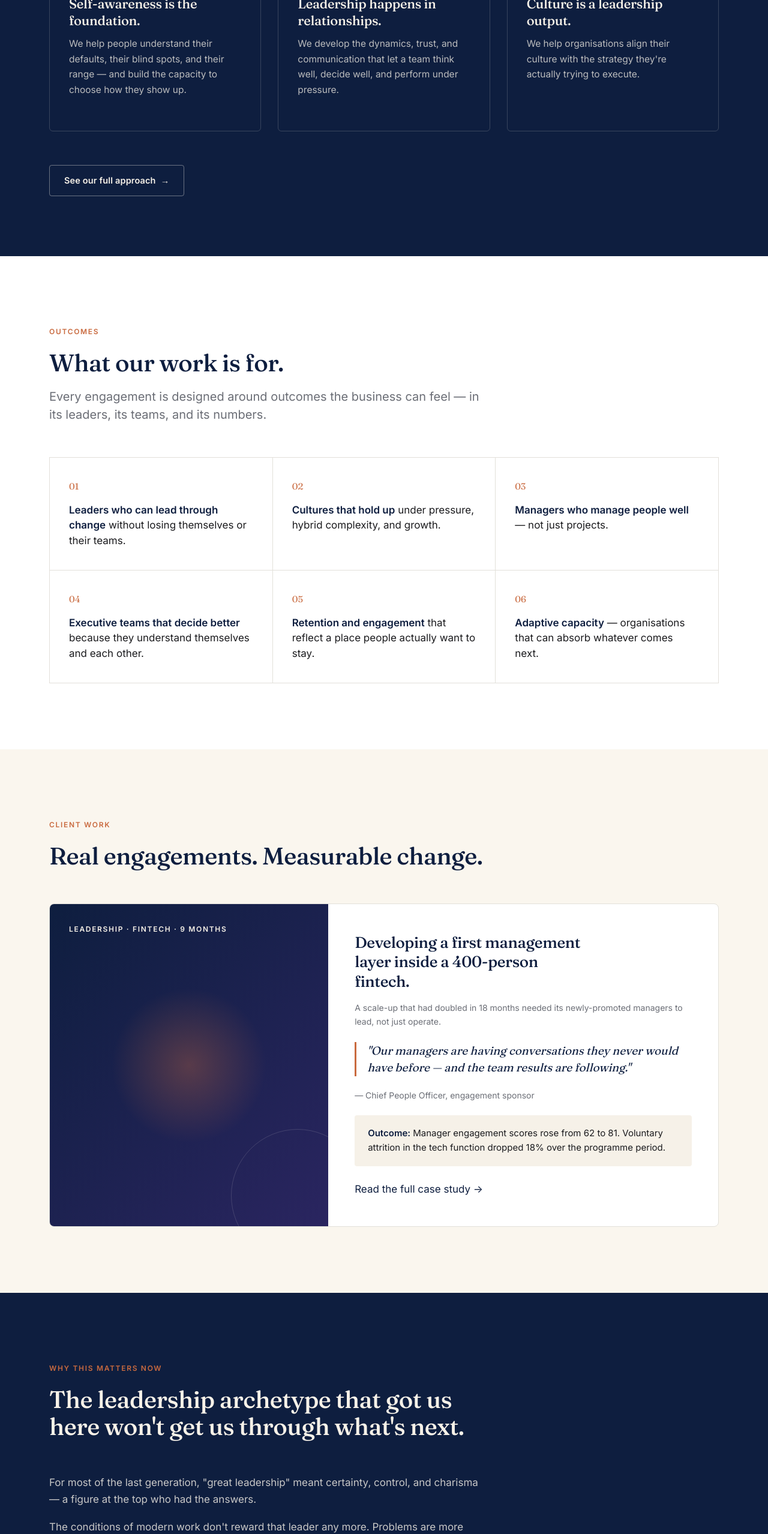
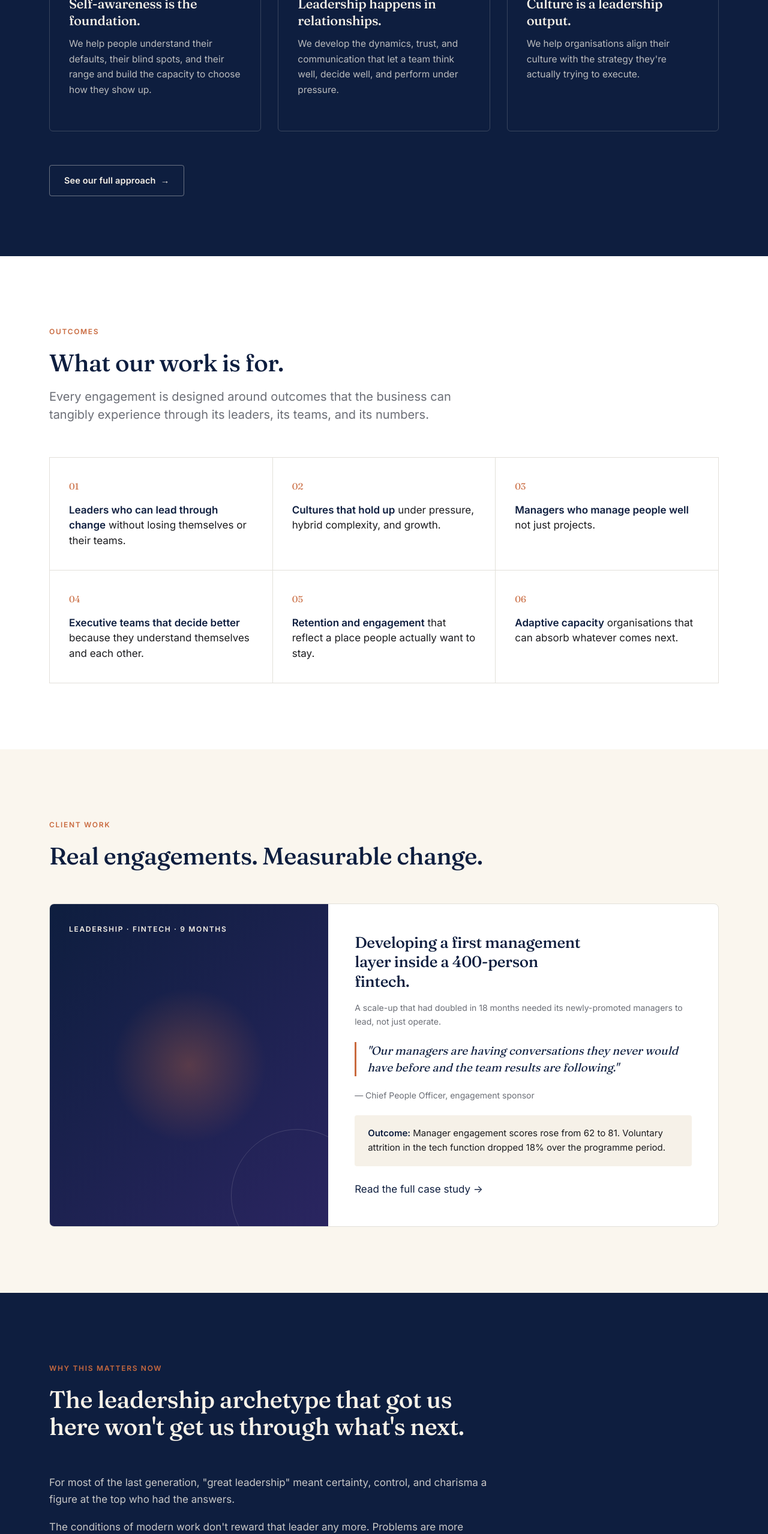
Before and after one commit to successmpowered/successmpowered, a plain HTML site: page index.html in a window 1280 px wide. Shown: the part 3459-6016 px from the top of the page at 60% size. Drawn offline with Linux system fonts and the light colour scheme.

Commit message:
Update index.html

```diff
--- a/index.html
+++ b/index.html
@@ -55,7 +55,7 @@
     <div class="section-head">
       <span class="eyebrow">The work we do</span>
       <h2>The way we work is changing faster than the way we lead.</h2>
-      <p class="lede">Hybrid teams. AI reshaping roles. A new generation of managers running people for the first time. Engagement falling. Middle managers quietly burning out. Boards asking harder questions about culture. The organisations that thrive over the next decade will be the ones whose leaders can meet the moment — and whose cultures let them do their best work.</p>
+      <p class="lede">Hybrid teams. AI reshaping roles. A new generation of managers running people for the first time. Engagement falling. Middle managers quietly burning out. Boards asking harder questions about culture. The organisations that thrive over the next decade will be the ones whose leaders can meet the moment and whose cultures let them do their best work.</p>
     </div>
 
     <div class="grid-3">
@@ -127,7 +127,7 @@
       <div class="card card-dark">
         <div class="card-label">Individual</div>
         <h3>Self-awareness is the foundation.</h3>
-        <p>We help people understand their defaults, their blind spots, and their range — and build the capacity to choose how they show up.</p>
+        <p>We help people understand their defaults, their blind spots, and their range and build the capacity to choose how they show up.</p>
       </div>
       <div class="card card-dark">
         <div class="card-label">Team</div>
@@ -152,16 +152,16 @@
     <div class="section-head">
       <span class="eyebrow">Outcomes</span>
       <h2>What our work is for.</h2>
-      <p class="lede">Every engagement is designed around outcomes the business can feel — in its leaders, its teams, and its numbers.</p>
+      <p class="lede">Every engagement is designed around outcomes that the business can tangibly experience through its leaders, its teams, and its numbers.</p>
     </div>
 
     <div class="outcomes">
       <div class="outcome"><div class="outcome-num">01</div><p><strong>Leaders who can lead through change</strong> without losing themselves or their teams.</p></div>
       <div class="outcome"><div class="outcome-num">02</div><p><strong>Cultures that hold up</strong> under pressure, hybrid complexity, and growth.</p></div>
-      <div class="outcome"><div class="outcome-num">03</div><p><strong>Managers who manage people well</strong> — not just projects.</p></div>
+      <div class="outcome"><div class="outcome-num">03</div><p><strong>Managers who manage people well</strong> not just projects.</p></div>
       <div class="outcome"><div class="outcome-num">04</div><p><strong>Executive teams that decide better</strong> because they understand themselves and each other.</p></div>
       <div class="outcome"><div class="outcome-num">05</div><p><strong>Retention and engagement</strong> that reflect a place people actually want to stay.</p></div>
-      <div class="outcome"><div class="outcome-num">06</div><p><strong>Adaptive capacity</strong> — organisations that can absorb whatever comes next.</p></div>
+      <div class="outcome"><div class="outcome-num">06</div><p><strong>Adaptive capacity</strong> organisations that can absorb whatever comes next.</p></div>
     </div>
   </div>
 </section>
@@ -180,7 +180,7 @@
       <div class="case-body">
         <h3>Developing a first management layer inside a 400-person fintech.</h3>
         <p class="case-attr">A scale-up that had doubled in 18 months needed its newly-promoted managers to lead, not just operate.</p>
-        <blockquote class="case-quote">"Our managers are having conversations they never would have before — and the team results are following."</blockquote>
+        <blockquote class="case-quote">"Our managers are having conversations they never would have before and the team results are following."</blockquote>
         <p class="case-attr">— Chief People Officer, engagement sponsor</p>
         <div class="case-outcome">
           <strong>Outcome:</strong> Manager engagement scores rose from 62 to 81. Voluntary attrition in the tech function dropped 18% over the programme period.
@@ -198,7 +198,7 @@
       <h2>The leadership archetype that got us here won't get us through what's next.</h2>
     </div>
     <div style="max-width: 68ch;">
-      <p>For most of the last generation, "great leadership" meant certainty, control, and charisma — a figure at the top who had the answers.</p>
+      <p>For most of the last generation, "great leadership" meant certainty, control, and charisma a figure at the top who had the answers.</p>
       <p>The conditions of modern work don't reward that leader any more. Problems are more complex than one person can hold. Teams are more distributed than one style can reach. Change is faster than one strategy can outlast. AI is rewriting what humans are actually for inside an organisation.</p>
       <p>The leaders who will matter over the next decade have a different set of qualities: they know themselves well enough not to be thrown by pressure. They can sit with uncertainty without collapsing into false confidence. They can read people, relationships, and rooms. They build cultures that bring out the best in others instead of simply broadcasting their own.</p>
       <p>That is the capacity we develop.</p>
@@ -242,8 +242,8 @@
 
 <section class="final-cta">
   <div class="final-cta-inner">
-    <h2>If any of this sounds like the conversation your organisation needs to have — let's have it.</h2>
-    <p>A first conversation is 30 minutes, confidential, and with a partner — not a sales team. We'll listen to what you're navigating, share an honest view on whether we're the right fit, and either way leave you with something useful.</p>
+    <h2>If any of this sounds like the conversation your organisation needs to have let's begin.</h2>
+    <p>A first conversation is 30 minutes, confidential, and with a partner, not a sales team. We'll listen to what you're navigating, share an honest view on whether we're the right fit, and either way leave you with something useful.</p>
     <a href="contact.html" class="btn">Start a conversation <span class="arrow">→</span></a>
     <div class="cta-meta">
       <span>Or:</span>
```
